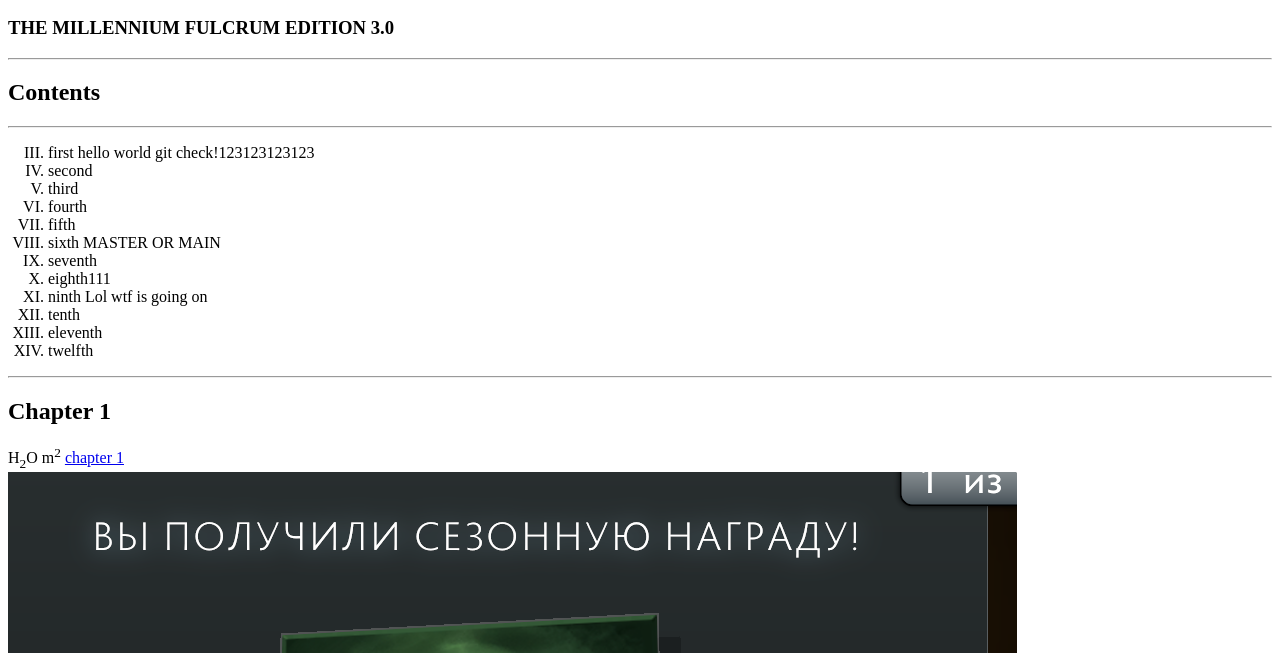
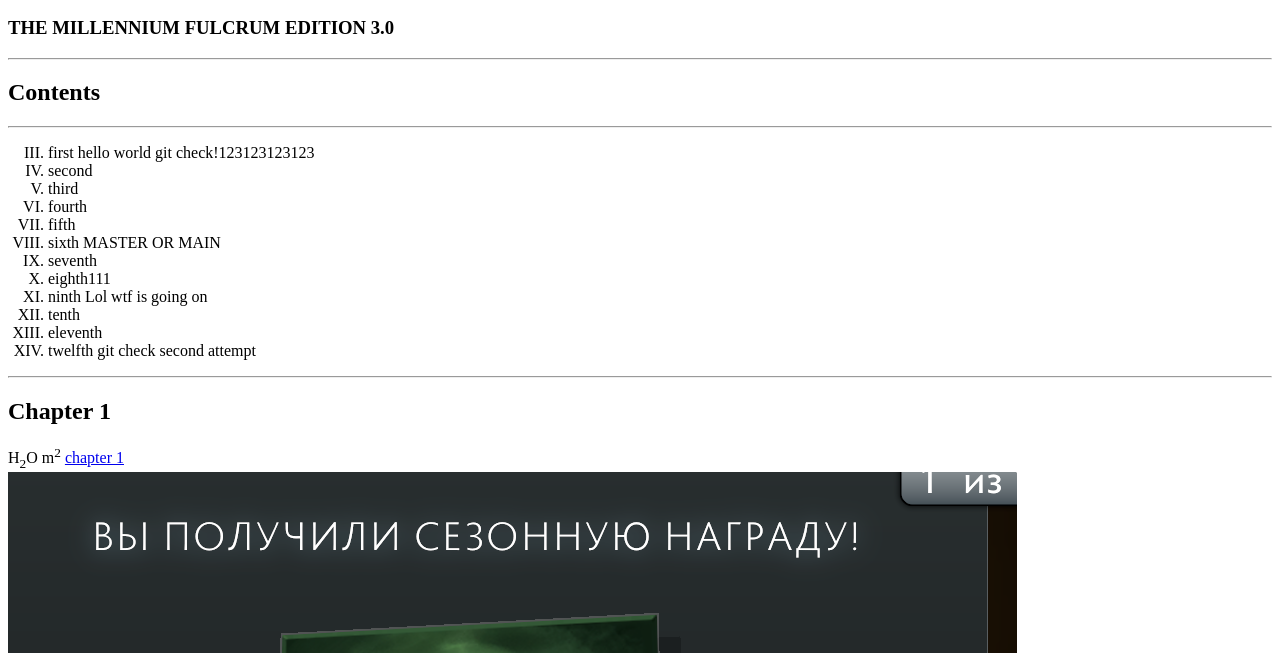
Before and after one commit to yungdnxl/project_git, a plain HTML site: page src/index.html in a window 1280 px wide. Shown: the part 147-800 px from the top of the page. Drawn offline with Linux system fonts and the light colour scheme.

Commit message:
jsforfun

```diff
--- a/src/index.html
+++ b/src/index.html
@@ -24,7 +24,7 @@
         <li>ninth Lol wtf is going on</li>
         <li>tenth</li>
         <li>eleventh</li>
-        <li>twelfth</li>
+        <li>twelfth git check second attempt</li>
     </ol>
     <hr>
     <h2>Chapter 1</h2>
```
